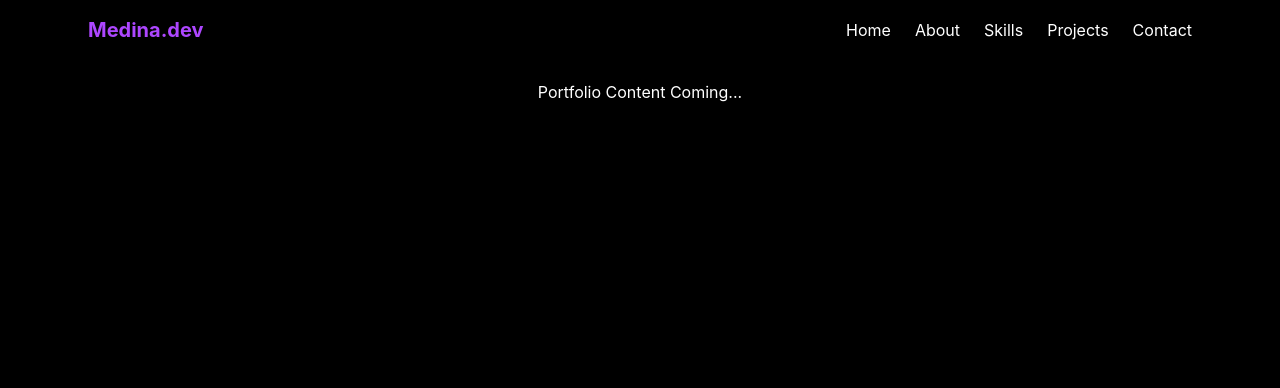
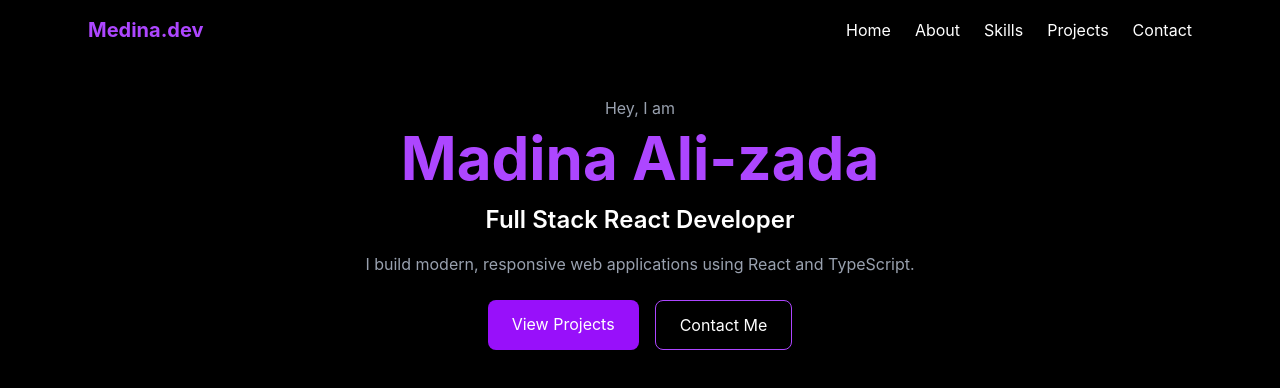
Before and after one commit to medinaalizade/My-portfolio, a React (Vite) app: page / in a window 1280 px wide. Shown: the top 388 px of the page. Built offline with nearby package versions, Linux system fonts and the light colour scheme.

Commit message:
First changes in Hero section

```diff
--- a/src/App.tsx
+++ b/src/App.tsx
@@ -1,13 +1,12 @@
 import Navbar from "./components/Navbar";
+import Hero from "./components/Hero";
 
 function App() {
   return (
-    <div className="bg-black min-h-screen">
+    <div className="bg-black">
       <Navbar />
 
-      <div className="pt-20 text-white text-center">
-        <h1>Portfolio Content Coming...</h1>
-      </div>
+      <Hero name="Madina Ali-zada" title="Full Stack React Developer" description="I build modern, responsive web applications using React and TypeScript."/>
     </div>
   );
 }
--- a/src/components/Hero.tsx
+++ b/src/components/Hero.tsx
@@ -5,3 +5,32 @@ type HeroProps = {
     title: string;
     description: string;
 };
+
+const Hero: React.FC<HeroProps> = ({ name, title, description }) => {
+    return (
+        <section id="home" className="pt-24 min-h-screen flex item-center justify-center bg-black text-white">
+            <div className="text-center max-w-3xl px-8">
+                <p className="text-gray-400 mb-2">
+                    Hey, I am
+                </p>
+                <h1 className="text-5xl md:text-6xl font-bold text-purple-500 mb-4">
+                    {name}
+                </h1>
+                <h2 className="text-2xl md-text-3xl font-semibold mb-4">
+                    {title}
+                </h2>
+                <p className="text-gray-400 mb-6">
+                    {description}
+                </p>
+
+                <div className="flex justify-center gap-4">
+                    <a href="#projects" className="px-6 py-3 bg-purple-600 rounded-lg hover:bg-purple-700 transition" >View Projects</a>
+                    <a href="#contact" className="px-6 py-3 border border-purple-500 rounded-lg hover:bg-purple-500 hover:text-black transition">Contact Me</a>
+
+                </div>
+            </div>
+        </section>
+    )
+}
+
+export default Hero;
```
